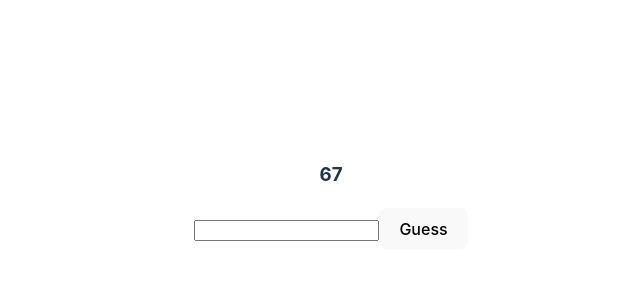
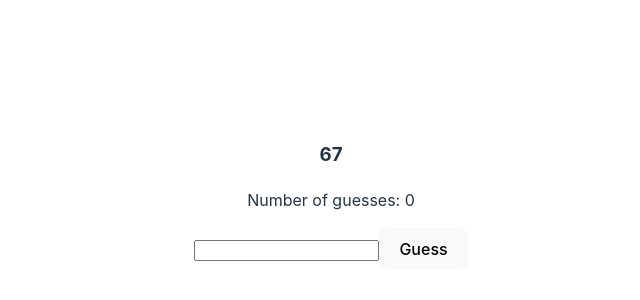
Before and after one commit to ErikasRamaneckas/1-react, a React (Vite) app in the folder 3-number-guessing-game/: page / in a window 1280 px wide. Shown: the part 204-504 px from the top of the page, without its empty margins (309-949 px from the left). Built offline with nearby package versions, Linux system fonts and the light colour scheme.

Commit message:
Add number of guesses

```diff
--- a/3-number-guessing-game/src/components/GuessGame.tsx
+++ b/3-number-guessing-game/src/components/GuessGame.tsx
@@ -1,5 +1,6 @@
 import { useState } from 'react';
 import GuessForm from './GuessForm.tsx';
+import Message from './Message.tsx';
 
 function generateRandNum() {
   return Math.floor(Math.random() * 100) + 1;
@@ -8,6 +9,7 @@ function generateRandNum() {
 export default function GuessGame() {
   const [randNum] = useState(generateRandNum());
   const [guess, setGuess] = useState('');
+  const [numberOfGuesses, setNumberOfGuesses] = useState(0);
 
   function handleGuess(e) {
     e.preventDefault();
@@ -15,10 +17,12 @@ export default function GuessGame() {
     if (Number(guess) === randNum) {
       console.log('you win!');
     }
+    setNumberOfGuesses(numberOfGuesses + 1);
   }
   return (
     <>
       <h3>{randNum}</h3>
+      <p>Number of guesses: {numberOfGuesses}</p>
       <GuessForm
         guess={guess}
         setGuess={setGuess}
```
Also changed, not shown: 3-number-guessing-game/src/components/Message.tsx (+6 -2 lines).
